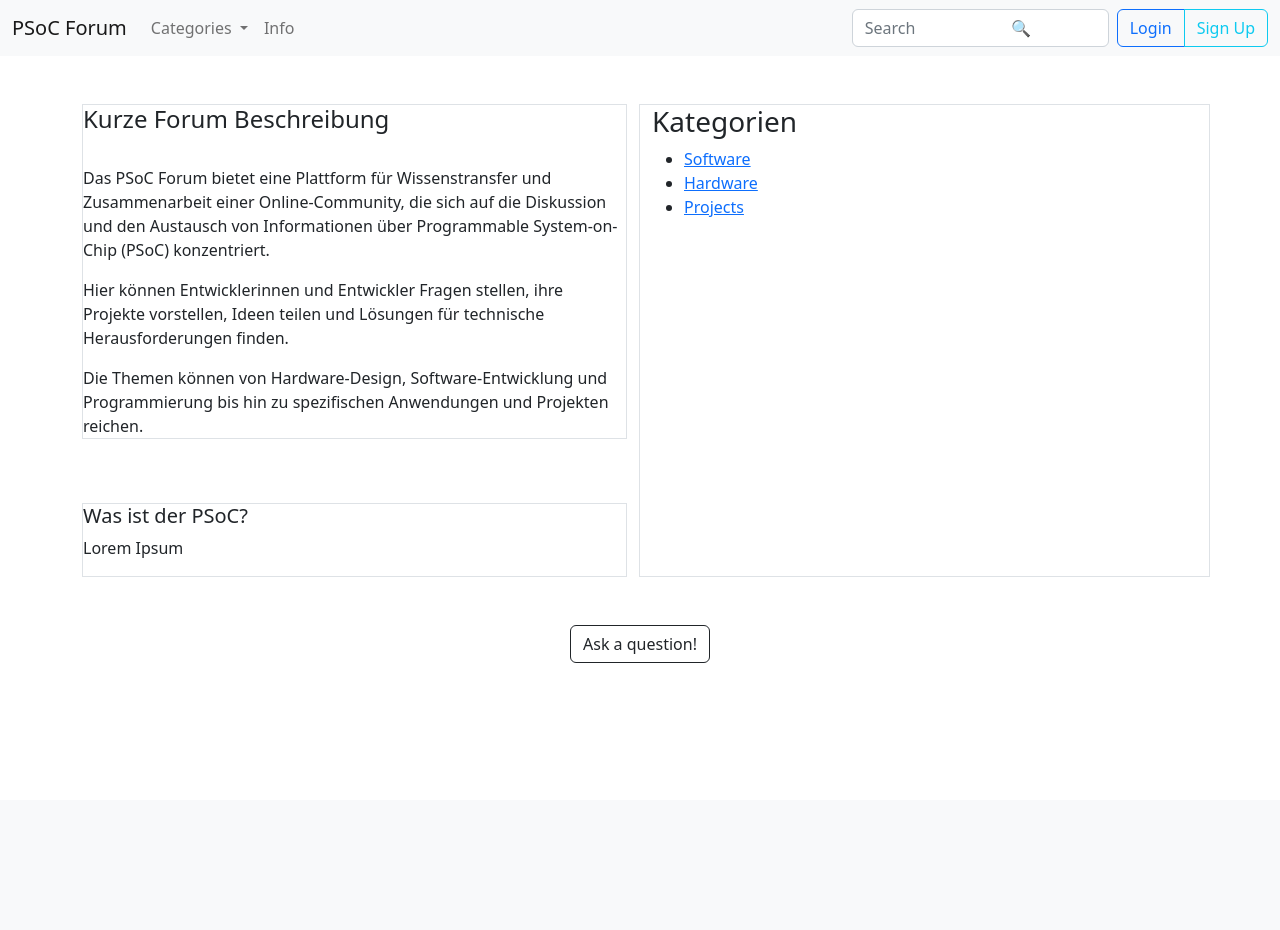
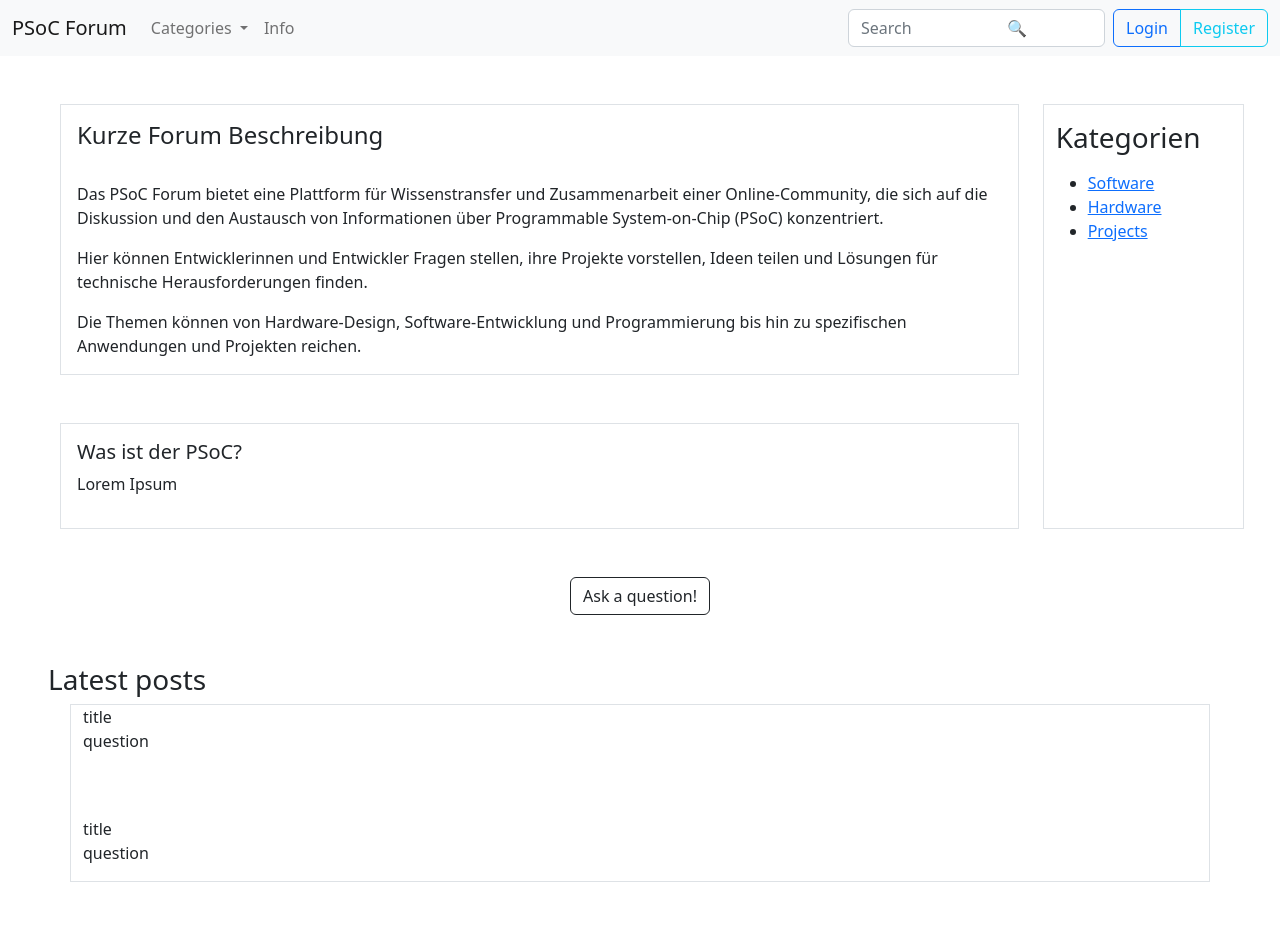
Before and after one commit to amadeus0505/PSoC-Forum, a Flask app: page / in a window 1280 px wide. Before the commit the page ends 663 px from the top, so only its background shows below. Run offline with Flask 2, Linux system fonts and the light colour scheme.

Commit message:
Website updated version

```diff
--- a/templates/Home.html
+++ b/templates/Home.html
@@ -26,10 +26,10 @@
                       Categories
                     </a>
                     <ul class="dropdown-menu">
-                      <li><a class="dropdown-item" href="#">Hardware</a></li>
-                      <li><a class="dropdown-item" href="#">Software</a></li>
+                      <li><a class="dropdown-item" href="./Categories.html">Hardware</a></li>
+                      <li><a class="dropdown-item" href="./Categories.html">Software</a></li>
                       <li><hr class="dropdown-divider"></li>
-                      <li><a class="dropdown-item" href="#">Projects</a></li>
+                      <li><a class="dropdown-item" href="./Categories.html">Projects</a></li>
                     </ul>
                   </li>
               <li class="nav-item">
@@ -44,7 +44,7 @@
 
             <div class="btn-group">
               <a href="./Login.html" type="button" class="btn btn-outline-primary btn">Login</a>
-              <a href="./Signup.html" type="button" class="btn btn-outline-info btn">Sign Up</a>
+              <a href="./Register.html" type="button" class="btn btn-outline-info btn">Register</a>
             </div>
           </div>
         </div>
@@ -52,11 +52,14 @@
 
       <br></br>
 
-      <div class="container">
+<!-- TODO: bessere container Aufteilung -->
+
+  <div class="cotainer-fluid mx-5">
     <div class="row">
       <div class="col">
         <div class="row-sm">
-                <div class="col border">
+          <div class="container">
+            <div class="col border mb-5 p-3">
                   <h4>Kurze Forum Beschreibung</h4>
                   <br>
                     <p>Das PSoC Forum bietet eine Plattform für Wissenstransfer und Zusammenarbeit einer Online-Community, die sich auf die Diskussion und den Austausch von Informationen über Programmable System-on-Chip (PSoC) konzentriert. </p>
@@ -65,17 +68,15 @@
                   </br>
             </div>
 
-              <br></br>
-
-
-              <div class="col border mt-3">
+            <div class="col border p-3">
               <h5>Was ist der PSoC?</h5>
               <p>Lorem Ipsum</p>
             </div>
           </div>
         </div>
-          <div class="col border">
-           <h3>Kategorien</h3>
+      </div>
+      <div class="container col-md-2 border text-left">
+        <h3 class="my-3">Kategorien</h3>
           <ul>
             <li><a href="./Categories.html">Software</a></li>
             <li><a href="./Categories.html">Hardware</a></li>
@@ -83,35 +84,19 @@
           </ul>
       </div>
     </div>
+    <div class="container my-5 text-center">
+        <a href="Question.html" type="button" class="btn btn-outline-dark">Ask a question!</a>
     </div>
-      <div class="container mt-5">
-        <div class="text-center">
-          <a href="Question.html" type="button" class="btn btn-outline-dark">Ask a question!</a>
+    <h3>Latest posts</h3>
+    <div class="container border mb-5">
+      title
+      <p>question</p>
+      <br></br>
+      title
+      <p>question</p>
     </div>
   </div>
 
 
-    <!-- Kommentar schreiben
-      <form>
-        <div class="form-group">
-          <label for="exampleFormControlInput1">Title</label>
-          <input type="email" class="form-control" id="exampleFormControlInput1" placeholder="title">
-        </div>
-
-        <div class="form-group">
-          <label for="exampleFormControlSelect2">Select a categorie</label>
-          <select multiple class="form-control" id="exampleFormControlSelect2">
-            <option>Hardware</option>
-            <option>Software</option>
-            <option>Project</option>
-          </select>
-        </div>
-        <div class="form-group">
-          <label for="exampleFormControlTextarea1">Text</label>
-          <textarea class="form-control" id="exampleFormControlTextarea1" rows="3"></textarea>
-        </div>
-      </form>
-    -->
-
 </body>
 </html>
--- a/templates/Question.html
+++ b/templates/Question.html
@@ -45,7 +45,7 @@
 
             <div class="btn-group">
               <a href="./Login.html" type="button" class="btn btn-outline-primary btn">Login</a>
-              <a href="./Signup.html" type="button" class="btn btn-outline-info btn">Sign Up</a>
+              <a href="./Register.html" type="button" class="btn btn-outline-info btn">Register</a>
             </div>
           </div>
         </div>
```
Also changed, not shown: templates/Categories.html (+55 -0 lines), templates/Login.html (+3 -6 lines), templates/Register.html (renamed from templates/Signup.html, +10 -3 lines). Lines whose indentation alone changed are shown as unchanged.
